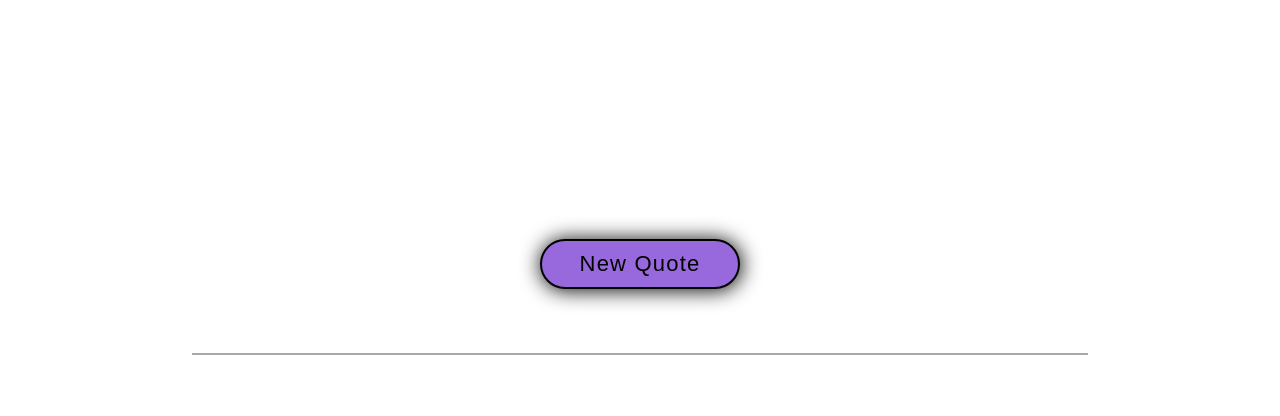
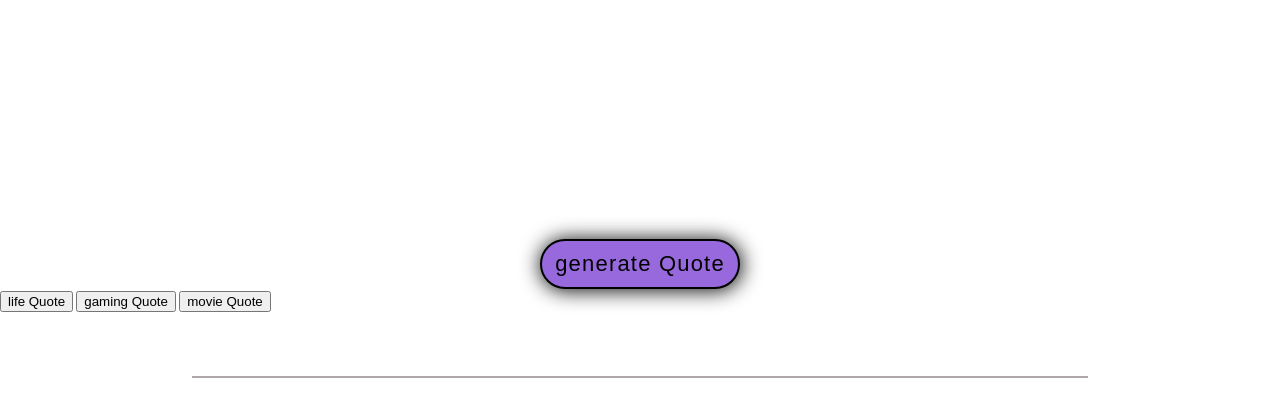
Before and after one commit to andreialexc30/randomQuoter, a plain HTML site: page index.html in a window 1280 px wide. Shown: the part 214-630 px from the top of the page. Drawn offline with Linux system fonts and the light colour scheme.

Commit message:
Improved code structure and added new buttons for the different categories

```diff
--- a/index.html
+++ b/index.html
@@ -12,14 +12,13 @@
     <nav class="quoternav">
         <ul class=quoternav__list>
             <li class="quoternav__list__item">
-                <a href="" class="list-item__link">About</a>
+                <a href="pages/info.html" class="list-item__link">Info</a>
             </li>
             <li class="quoternav__list__item">
                 <a href="" class="list-item__link">Quotes</a>
             </li>
         </ul>
     </nav>
-
     <div class="quote_wrapper">
         <div class="quote__wrapper__title">
             <h1>randomQuoter</h1>
@@ -28,23 +27,18 @@
             <!-- Quotes display here -->
             <p>“The best way to get started is to quit talking and begin doing.” <br/>– Walt Disney</p>
         </div>
-        <button class="quote__wrapper__btn" onclick="newQuote()">New Quote</button>
+        <button class="quote__wrapper__btn" onclick="newQuote()">generate Quote</button>
+        <div class="secondary__btns">
+            <button class="secondary__btns__life secondary-quote-btns" onclick="lifeQuote()">life Quote</button>
+            <button class="secondary__btns__gaming secondary-quote-btns" onclick="gamingQuote()">gaming Quote</button>
+            <button class="secondary__btns__movies secondary-quote-btns" onclick="movieQuote()">movie Quote</button>
+        </div>
     </div>
-
     <footer class="footer">
         <div class="footer__content__wrap">
-            <ul class="footer__list">
-                <li class="footer__list__item">
-                    <a href="" class="footer__list__link">MAIL</a>
-                </li>
-                <li class="footer__list__item">
-                    <a href="" class="footer__list__link">DISCORD</a>
-                </li>
-            </ul>
-            <span class="footer__wrap__span">Created by - Andrei Caia</span>
+            <span class="footer__wrap__span">Created by - <a href="https://github.com/andreialexc30" class="list-item__link">Andrei Caia</a></span>
         </div>
     </footer>
-
     <script src="main.js"></script>
 </body>
 </html>
```
